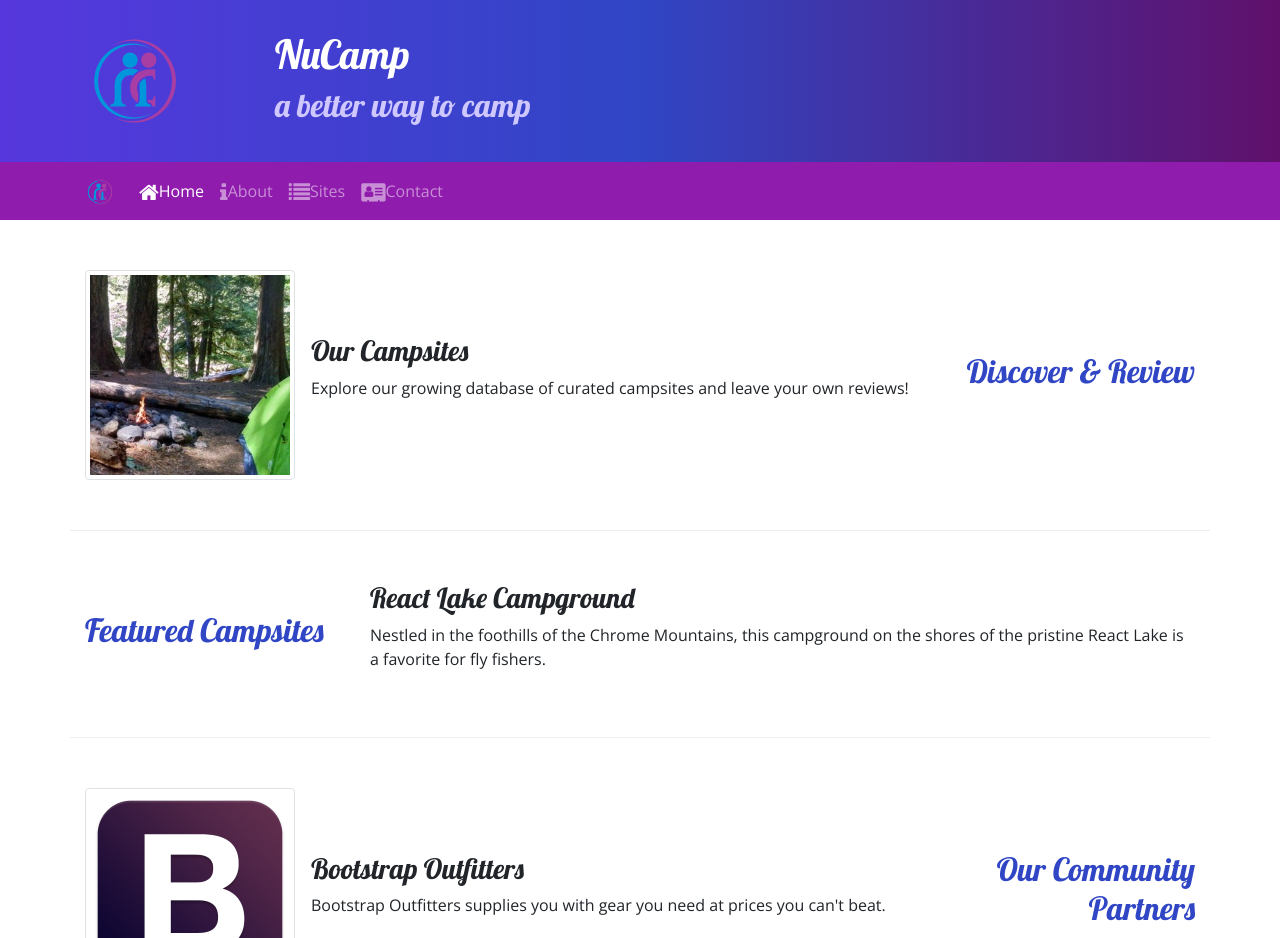
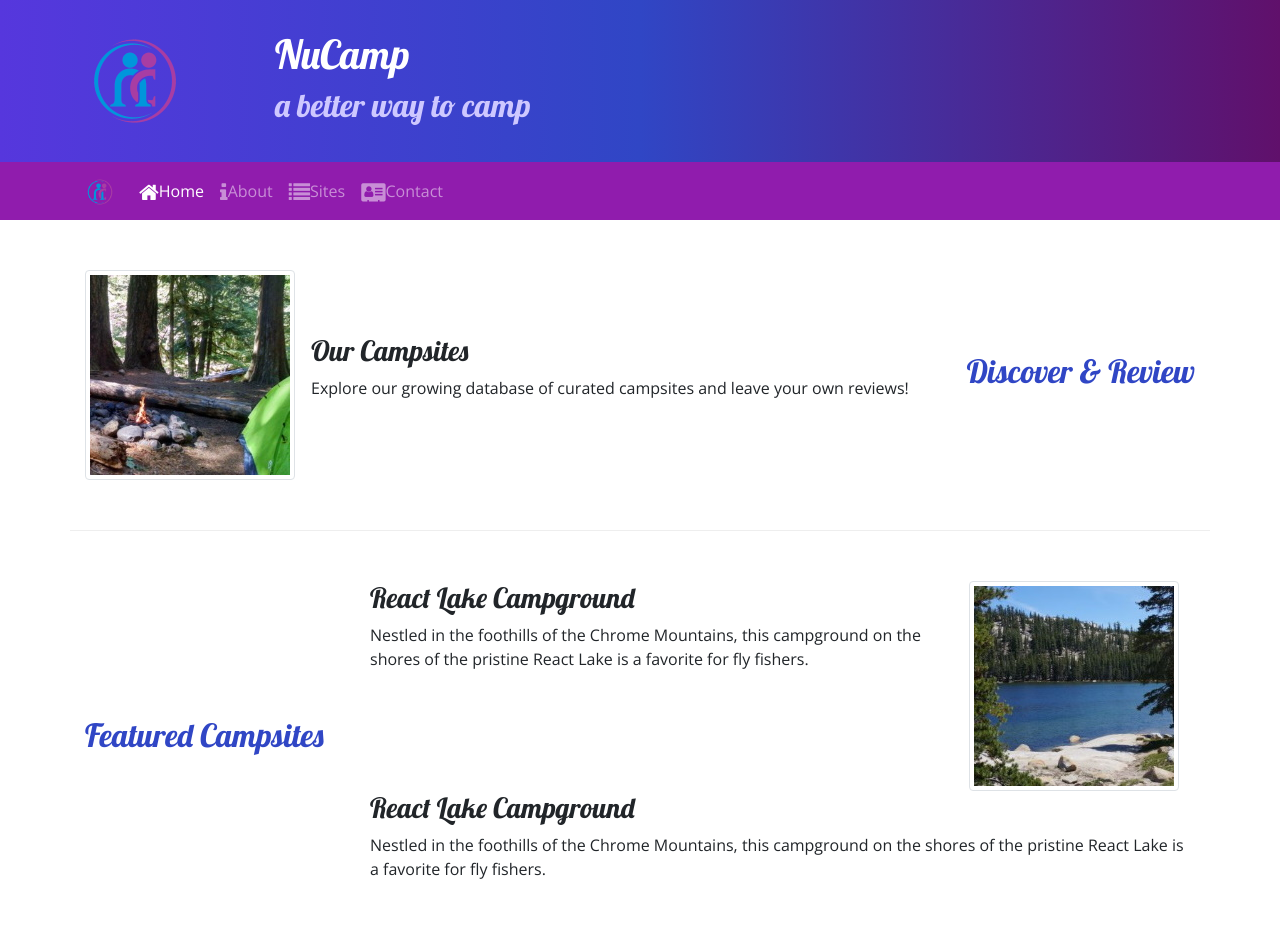
Before and after one commit to surafel9/Bootstrap-Test, a website: page index.html in a window 1280 px wide. Shown: the top 938 px of the page. Drawn offline with nearby package versions, Linux system fonts and the light colour scheme.

Commit message:
lake picture added to home page

```diff
--- a/index.html
+++ b/index.html
@@ -74,10 +74,20 @@
                 <h2>Featured Campsites</h2>
             </div>
             <div class="col">
-                <h3>React Lake Campground</h3>
+                <div class="media">
+
+
+                <div class="media-body align-self-left">
+                    <h3>React Lake Campground</h3>
+                    <p d-none d-sm-block>Nestled in the foothills of the Chrome Mountains, this campground on the shores of
+                        the pristine React Lake is a favorite for fly fishers.</p>
+                </div>
+
+                    <img class="d-flex img-thumbnail mr-3"src="img/react-lake-thumb.jpg" alt="react-lake"/>
+            </div>
+            <h3>React Lake Campground</h3>
                 <p d-none d-sm-block>Nestled in the foothills of the Chrome Mountains, this campground on the shores of
                     the pristine React Lake is a favorite for fly fishers.</p>
-            </div>
         </div>
 
         <div class="row row-content align-items-center">
```
